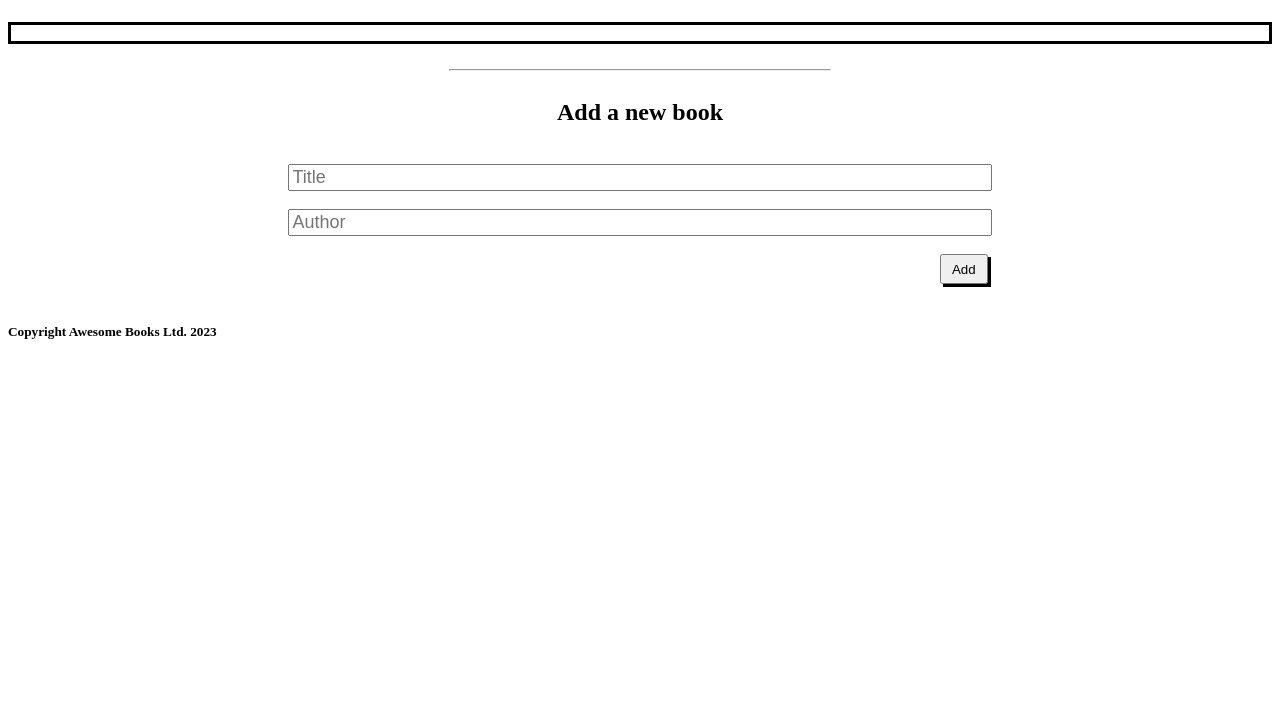
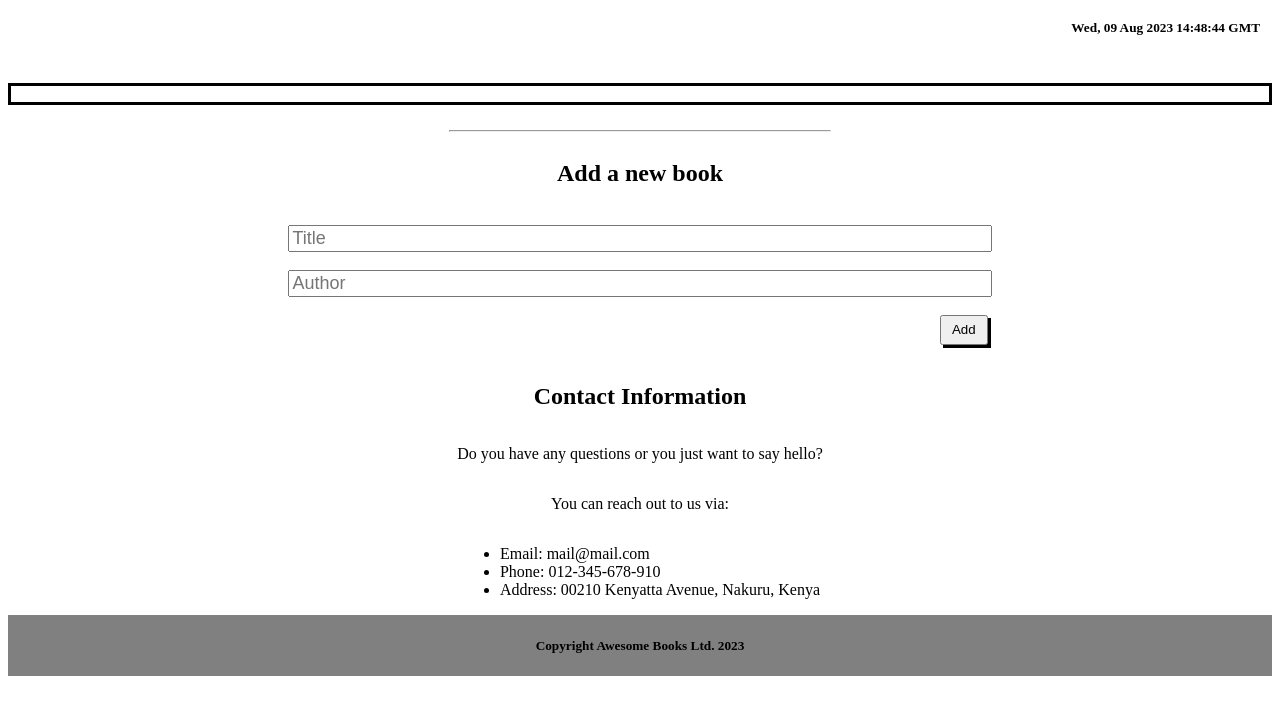
Before and after one commit to egichuhis/Awesome-Books, a website: page index.html in a window 1280 px wide. Shown: the part 72-800 px from the top of the page. Drawn offline with Linux system fonts and the light colour scheme.

Commit message:
Add date and time display under header

```diff
--- a/index.html
+++ b/index.html
@@ -11,12 +11,11 @@
     <body>
 
         <header>
-            <div class="logo">
+
+            <nav>
                 <a href="#">
                     <h3>Awesome Books</h3>
                 </a>
-            </div>
-            <nav>
                 <ul>
                     <li>
                         <a href="#">List</a>
@@ -29,13 +28,16 @@
                     </li>
                 </ul>
             </nav>
+            <div class="date-time">
+                <h5 id="current-time"></h5>
+            </div>
+
         </header>
 
         <main>
-            <div id="title-div">
-                <div id="list-books">
-                </div>
+            <div id="list-books">
             </div>
+
 
             <hr width="30%">
             <div id="add-books">
@@ -47,6 +49,16 @@
                 </span>
                 <span id="error-msg"></span>
             </div>
+            <div id="contact">
+                <h2>Contact Information</h2>
+                <p>Do you have any questions or you just want to say hello?</p>
+                <p>You can reach out to us via: </p>
+                <ul>
+                    <li>Email: mail@mail.com</li>
+                    <li>Phone: 012-345-678-910</li>
+                    <li>Address: 00210 Kenyatta Avenue, Nakuru, Kenya</li>
+                </ul>
+            </div>
         </main>
 
         <footer>
--- a/script.js
+++ b/script.js
@@ -74,4 +74,13 @@ class BookLibrary {
 }
 
 const bookLibrary = new BookLibrary();
-bookLibrary();
+bookLibrary.showBooks();
+
+function dateTime() {
+  const currentDate = new Date();
+  const readDate = currentDate.toUTCString();
+  const currentTime = document.getElementById('current-time');
+  currentTime.textContent = readDate;
+}
+
+dateTime();
--- a/style.css
+++ b/style.css
@@ -2,6 +2,7 @@
   display: flex;
   flex-direction: column;
   align-items: center;
+  justify-content: center;
   gap: 18px;
 }
 
@@ -22,15 +23,19 @@
   box-shadow: black 3px 3px;
 }
 
-header {
+nav {
   display: flex;
   text-align: center;
   justify-content: space-between;
   border: solid 1px;
 }
 
-.logo a {
+nav a {
   text-decoration: none;
+}
+
+nav h3 {
+  margin-left: 12px;
 }
 
 nav ul {
@@ -43,6 +48,14 @@ nav ul {
 
 nav a {
   text-decoration: none;
+}
+
+.date-time {
+  display: flex;
+  justify-content: flex-end;
+  align-items: center;
+  gap: 24px;
+  padding-right: 12px;
 }
 
 #list-books {
@@ -66,3 +79,22 @@ nav a {
 #error-msg {
   color: red;
 }
+
+#contact {
+  display: flex;
+  flex-direction: column;
+  justify-content: center;
+  align-items: center;
+}
+
+#contact ul {
+  display: flex;
+  flex-direction: column;
+}
+
+footer {
+  display: flex;
+  justify-content: center;
+  align-items: center;
+  background-color: gray;
+}
```
